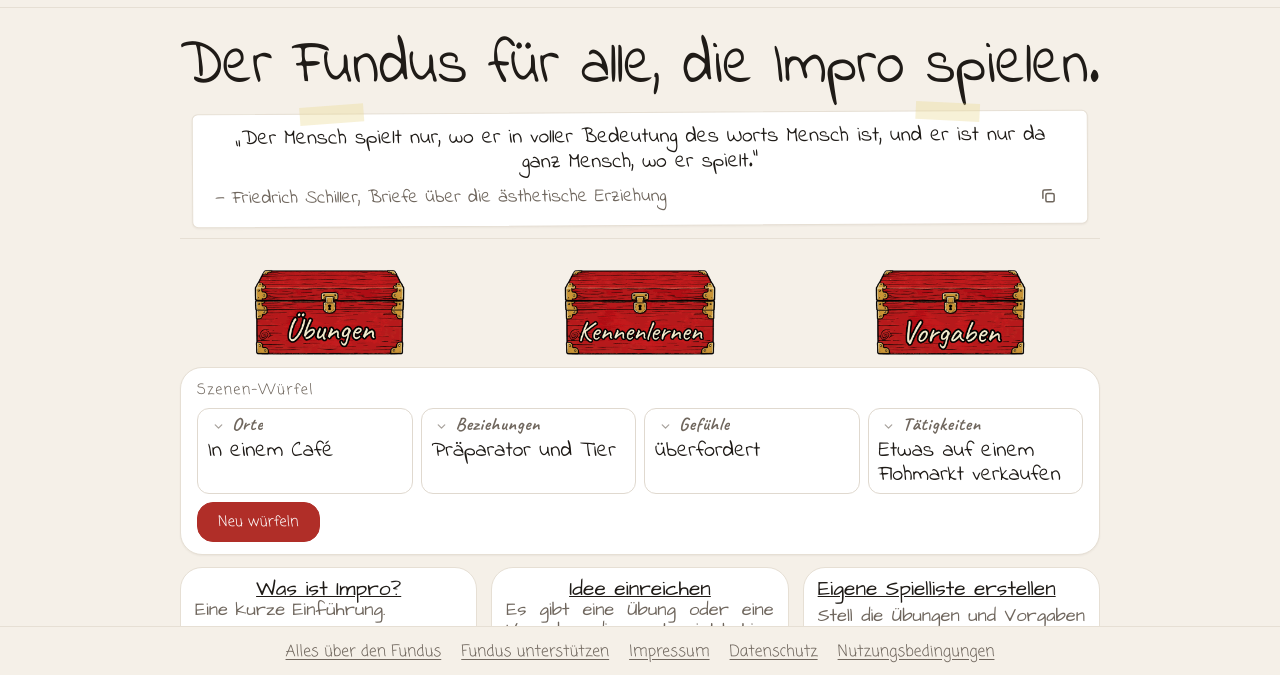
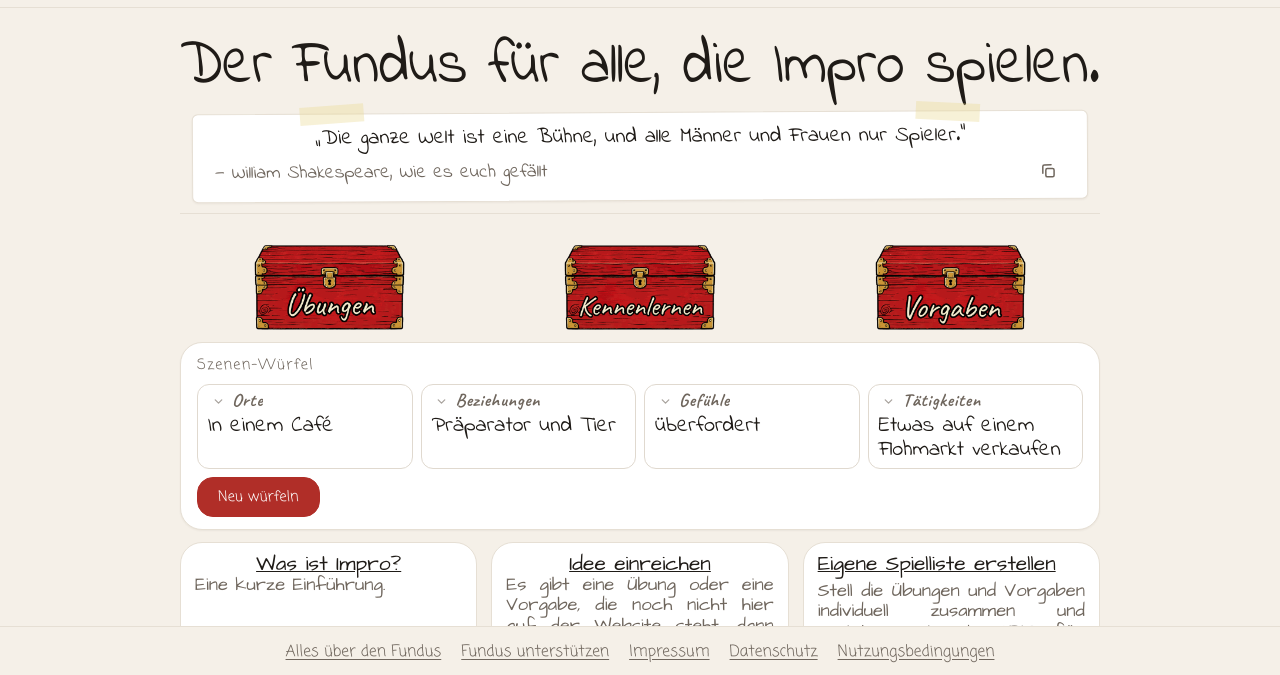
Before and after one commit to Kimi12-05/impro-fundus, a plain HTML site: page index.html in a window 1280 px wide. Shown: the part 123-798 px from the top of the page. Drawn offline with Linux system fonts and the light colour scheme; no server answers.

Commit message:
Seiten neu gebaut (automatisch)

```diff
--- a/index.html
+++ b/index.html
@@ -50,7 +50,7 @@
 <div class="shell">
   <aside class="side" id="side" aria-label="Hauptmenü"></aside>
   <main id="main" class="home" data-statisch="1"><div class="inner"><h1 class="ttl"><svg viewBox="0 0 920 80" role="img" aria-label="Der Fundus für alle, die Impro spielen."><text x="0" y="62" textLength="920" lengthAdjust="spacingAndGlyphs">Der Fundus für alle, die Impro spielen.</text></svg></h1>
-    <div class="quote"><span class="tape l"></span><span class="tape r"></span><p>„Der Mensch spielt nur, wo er in voller Bedeutung des Worts Mensch ist, und er ist nur da ganz Mensch, wo er spielt.“</p><div class="qfoot"><span class="meta">— Friedrich Schiller, Briefe über die ästhetische Erziehung</span><button class="copybtn" data-quote="1" data-txt="„Der Mensch spielt nur, wo er in voller Bedeutung des Worts Mensch ist, und er ist nur da ganz Mensch, wo er spielt.“ – Friedrich Schiller, Briefe über die ästhetische Erziehung" aria-label="Zitat kopieren" title="Zitat kopieren"><svg viewBox="0 0 24 24" fill="none" stroke="currentColor" stroke-width="2" stroke-linecap="round" stroke-linejoin="round"><rect x="9" y="9" width="11" height="11" rx="2"></rect><path d="M5 15V6a2 2 0 0 1 2-2h9"></path></svg></button></div></div>
+    <div class="quote"><span class="tape l"></span><span class="tape r"></span><p>„Die ganze Welt ist eine Bühne, und alle Männer und Frauen nur Spieler.“</p><div class="qfoot"><span class="meta">— William Shakespeare, Wie es euch gefällt</span><button class="copybtn" data-quote="1" data-txt="„Die ganze Welt ist eine Bühne, und alle Männer und Frauen nur Spieler.“ – William Shakespeare, Wie es euch gefällt" aria-label="Zitat kopieren" title="Zitat kopieren"><svg viewBox="0 0 24 24" fill="none" stroke="currentColor" stroke-width="2" stroke-linecap="round" stroke-linejoin="round"><rect x="9" y="9" width="11" height="11" rx="2"></rect><path d="M5 15V6a2 2 0 0 1 2-2h9"></path></svg></button></div></div>
     <hr class="sep">
     <div class="chests">
       <a class="chest" data-go="kats" aria-label="Übungen" href="/uebungen/"><span class="cbox"><img class="zu" src="/kiste-uebungen.png" alt="Übungen"><img class="auf" src="/kiste-uebungen-offen.png" alt="" aria-hidden="true"></span></a>
```
